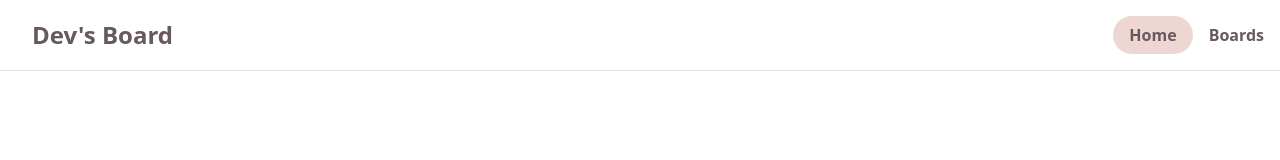
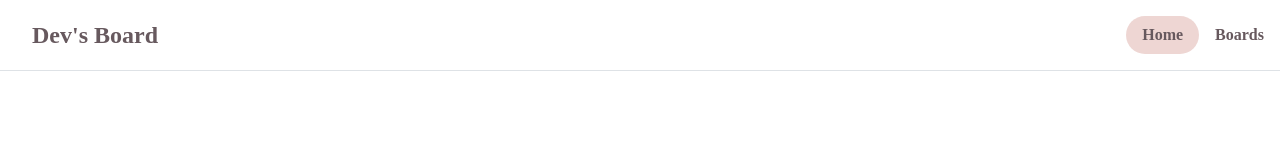
Before and after one commit to LamiSaadat/devs-board-client, a React (Create React App) app: page / in a window 1280 px wide. Shown: the top 160 px of the page. Built offline with nearby package versions, Linux system fonts and the light colour scheme; a web font is replaced by a local one.

Commit message:
Update header font styles

```diff
--- a/src/components/Header/Header.scss
+++ b/src/components/Header/Header.scss
@@ -2,6 +2,7 @@
 @use "../../styles/partials/mixins" as *;
 
 .header {
+  font-family: "Fira Sans";
   &__title {
     @include section-header-desktop-font;
     color: $dark-brown !important;
```
